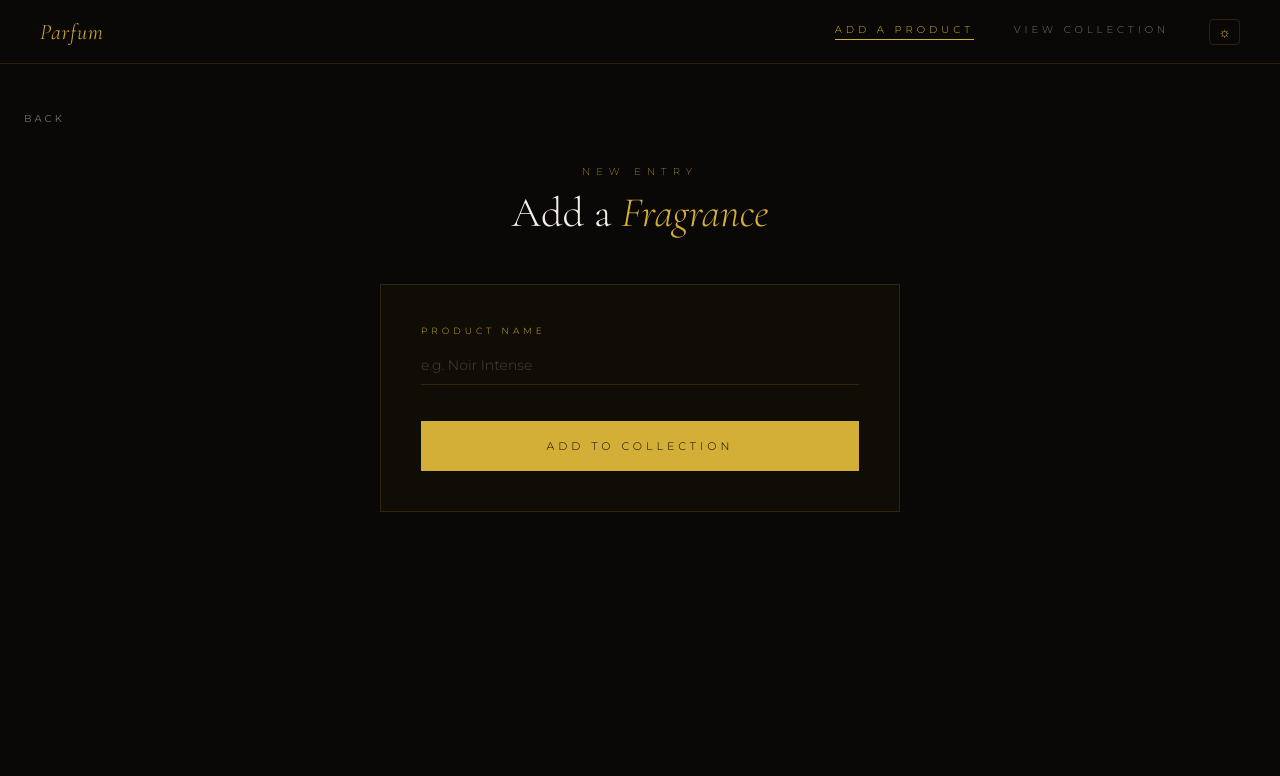
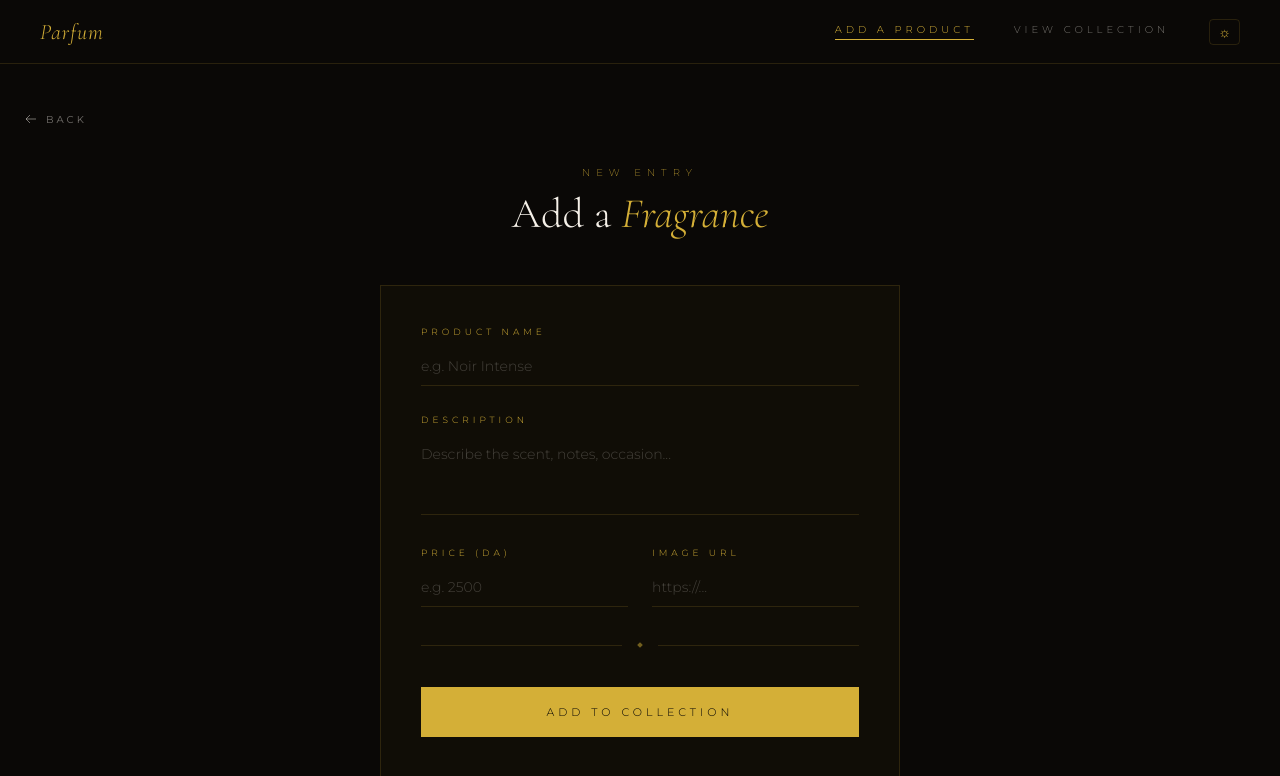
Before and after one commit to yasserkendel/projet_pweb, a React (Vite) app in the folder Client/: page / in a window 1280 px wide. Both pictures are taken after a click on the button "ADD A PRODUCT". Shown: the top 776 px of the page. Built offline with nearby package versions, Linux system fonts and the light colour scheme.

Commit message:
fixed add product page

```diff
--- a/Client/src/pages/addproduct.jsx
+++ b/Client/src/pages/addproduct.jsx
@@ -12,16 +12,21 @@ function AddProduct({ onNavigate }) {
     setTimeout(() => setVisible(true), 50)
   }, [])
 
+  const validate = () => {
+    const newErrors = {}
+    if (!name.trim()) newErrors.name = "Product name is required"
+    if (!description.trim()) newErrors.description = "Description is required"
+    if (!price || isNaN(price) || price <= 0) newErrors.price = "Enter a valid price"
+    if (!image.trim()) newErrors.image = "Image URL is required"
+    return newErrors
+  }
+
   const handleSubmit = async (e) => {
     e.preventDefault()
     const foundErrors = validate()
-
     if (Object.keys(foundErrors).length > 0) {
-
       setErrors(foundErrors)
-
       return
-
     }
     try {
       const response = await fetch(`${import.meta.env.VITE_API_URL}/api/products`, {
@@ -30,10 +35,11 @@ function AddProduct({ onNavigate }) {
         body: JSON.stringify({ name, description, price, image })
       })
       if (!response.ok) throw new Error("Failed to add product")
+      setName(""); setDescription(""); setPrice(""); setImage(""); setErrors({})
       alert("Fragrance added to the collection!")
       onNavigate("view")
     } catch (err) {
-      alert("Something went wrong.")
+      alert("Something went wrong. Is the server running?")
     }
   }
 
@@ -49,35 +55,25 @@ function AddProduct({ onNavigate }) {
           from { opacity:0; transform:translateY(16px); }
           to { opacity:1; transform:translateY(0); }
         }
-          .ap-input {
-          width:100%; background:transparent; border:none;
-          border-bottom:1px solid var(--border-color);
-          color:var(--text-primary); font-family:'Montserrat',sans-serif;
-          font-weight:300; font-size:14px; padding:10px 0;
-          outline:none; transition: all 0.3s ease; box-sizing:border-box;
-        }
-
-        /* Visibility Fix for Light Mode Inputs */
-        .light-mode .ap-input {
-          border-bottom: 2px solid var(--border-color);
-          font-weight: 500;
-        }
-        .light-mode .ap-input::placeholder {
-          color: #666666;
-          opacity: 0.8;
-        }
-
-        .ap-input:focus { border-bottom-color:var(--accent-color); }
         .ap-input {
           width:100%; background:transparent; border:none;
           border-bottom:1px solid var(--border-color);
           color:var(--text-primary); font-family:'Montserrat',sans-serif;
           font-weight:300; font-size:14px; padding:10px 0;
-          outline:none; transition:border-color 0.3s ease, color 0.3s ease; box-sizing:border-box;
+          outline:none; transition:border-color 0.3s ease, color 0.3s ease;
+          box-sizing:border-box;
         }
         .ap-input:focus { border-bottom-color:var(--accent-color); }
-        .ap-input::placeholder { color:var(--text-secondary); opacity: 0.5; }
+        .ap-input::placeholder { color:var(--text-secondary); opacity:0.5; }
         .ap-textarea { resize:none; height:80px; }
+        .ap-input[type=number]::-webkit-outer-spin-button,
+        .ap-input[type=number]::-webkit-inner-spin-button { -webkit-appearance:none; margin:0; }
+        .ap-input[type=number] { -moz-appearance:textfield; }
+        .light-mode .ap-input {
+          border-bottom:2px solid var(--border-color);
+          font-weight:500;
+        }
+        .light-mode .ap-input::placeholder { color:#666666; opacity:0.8; }
         .ap-btn {
           width:100%; padding:18px; background:var(--accent-color); color:var(--bg-color);
           border:none; cursor:pointer; font-family:'Montserrat',sans-serif;
@@ -90,21 +86,39 @@ function AddProduct({ onNavigate }) {
           background:none; border:none; color:var(--text-secondary);
           font-family:'Montserrat',sans-serif; font-size:10px;
           letter-spacing:3px; text-transform:uppercase; cursor:pointer;
-          margin-bottom:40px; padding:0; transition:color 0.3s; align-self:flex-start;
+          margin-bottom:40px; padding:0; transition:color 0.3s;
+          align-self:flex-start; position:sticky; top:24px; z-index:10;
         }
         .ap-back:hover { color:var(--accent-color); }
+        .ap-label {
+          display:block; font-size:9px; font-weight:300;
+          letter-spacing:4px; color:var(--accent-color);
+          text-transform:uppercase; margin-bottom:10px;
+          transition:color 0.3s ease;
+        }
+        .light-mode .ap-label { font-weight:600; }
       `}</style>
 
-      {/* Form Content follows the same pattern using var(--accent-color) and var(--text-primary) */}
-      <button className="ap-back" onClick={() => onNavigate("home")} style={{ animation: visible ? "ap-fade-up 0.8s ease 0.1s forwards" : "none", opacity: 0 }}>
+      <button
+        className="ap-back"
+        onClick={() => onNavigate("home")}
+        style={{ animation: visible ? "ap-fade-up 0.8s ease 0.1s forwards" : "none", opacity: 0 }}
+      >
+        <svg width="14" height="14" viewBox="0 0 14 14" fill="none">
+          <line x1="12" y1="7" x2="2" y2="7" stroke="currentColor" strokeWidth="1"/>
+          <polyline points="6,3 2,7 6,11" stroke="currentColor" strokeWidth="1" fill="none"/>
+        </svg>
         Back
       </button>
 
-      <div style={{ textAlign:"center", marginBottom:"48px", animation: visible ? "ap-fade-up 0.8s ease 0.2s forwards" : "none", opacity:0 }}>
+      <div style={{
+        textAlign:"center", marginBottom:"48px",
+        animation: visible ? "ap-fade-up 0.8s ease 0.2s forwards" : "none", opacity:0
+      }}>
         <p style={{ fontSize:"10px", fontWeight:200, letterSpacing:"6px", color:"var(--accent-color)", textTransform:"uppercase", marginBottom:"12px" }}>
           New Entry
         </p>
-        <h1 style={{ fontFamily:"'Cormorant Garamond',serif", fontWeight:300, fontSize:"42px", color:"var(--text-primary)", lineHeight:1.1, margin:0, transition: "color 0.3s ease" }}>
+        <h1 style={{ fontFamily:"'Cormorant Garamond',serif", fontWeight:300, fontSize:"42px", color:"var(--text-primary)", lineHeight:1.1, margin:0, transition:"color 0.3s ease" }}>
           Add a <em style={{ fontStyle:"italic", color:"var(--accent-color)" }}>Fragrance</em>
         </h1>
       </div>
@@ -114,17 +128,50 @@ function AddProduct({ onNavigate }) {
         border:"1px solid var(--border-color)",
         padding:"40px", background:"rgba(212,175,55,0.03)",
         animation: visible ? "ap-fade-up 0.8s ease 0.4s forwards" : "none", opacity:0,
-        boxSizing:"border-box"
+        boxSizing:"border-box", transition:"border-color 0.3s ease"
       }}>
         <form onSubmit={handleSubmit}>
-          {/* Inputs use the .ap-input class defined in the style tag above */}
+
           <div style={{ marginBottom:"28px" }}>
-            <label style={{ display:"block", fontSize:"9px", fontWeight:300, letterSpacing:"4px", color:"var(--accent-color)", textTransform:"uppercase", marginBottom:"10px" }}>
-              Product Name
-            </label>
-            <input className="ap-input" placeholder="e.g. Noir Intense" value={name} onChange={(e) => setName(e.target.value)} />
+            <label className="ap-label">Product Name</label>
+            <input className="ap-input" placeholder="e.g. Noir Intense"
+              value={name} onChange={(e) => setName(e.target.value)} />
+            {errors.name && <p style={{ fontSize:"10px", color:"#c0392b", letterSpacing:"1px", margin:"6px 0 0" }}>{errors.name}</p>}
           </div>
-          <button type="submit" className="ap-btn">Add to Collection</button>
+
+          <div style={{ marginBottom:"28px" }}>
+            <label className="ap-label">Description</label>
+            <textarea className="ap-input ap-textarea"
+              placeholder="Describe the scent, notes, occasion..."
+              value={description} onChange={(e) => setDescription(e.target.value)} />
+            {errors.description && <p style={{ fontSize:"10px", color:"#c0392b", letterSpacing:"1px", margin:"6px 0 0" }}>{errors.description}</p>}
+          </div>
+
+          <div style={{ display:"grid", gridTemplateColumns:"1fr 1fr", gap:"24px" }}>
+            <div style={{ marginBottom:"28px" }}>
+              <label className="ap-label">Price (DA)</label>
+              <input className="ap-input" type="number" placeholder="e.g. 2500"
+                value={price} onChange={(e) => setPrice(e.target.value)} />
+              {errors.price && <p style={{ fontSize:"10px", color:"#c0392b", letterSpacing:"1px", margin:"6px 0 0" }}>{errors.price}</p>}
+            </div>
+            <div style={{ marginBottom:"28px" }}>
+              <label className="ap-label">Image URL</label>
+              <input className="ap-input" placeholder="https://..."
+                value={image} onChange={(e) => setImage(e.target.value)} />
+              {errors.image && <p style={{ fontSize:"10px", color:"#c0392b", letterSpacing:"1px", margin:"6px 0 0" }}>{errors.image}</p>}
+            </div>
+          </div>
+
+          <div style={{ display:"flex", alignItems:"center", gap:"16px", margin:"8px 0 32px" }}>
+            <div style={{ flex:1, height:"1px", background:"var(--border-color)" }} />
+            <div style={{ width:"4px", height:"4px", background:"var(--accent-color)", transform:"rotate(45deg)", opacity:0.5 }} />
+            <div style={{ flex:1, height:"1px", background:"var(--border-color)" }} />
+          </div>
+
+          <button type="submit" className="ap-btn">
+            Add to Collection
+          </button>
+
         </form>
       </div>
     </div>
```
